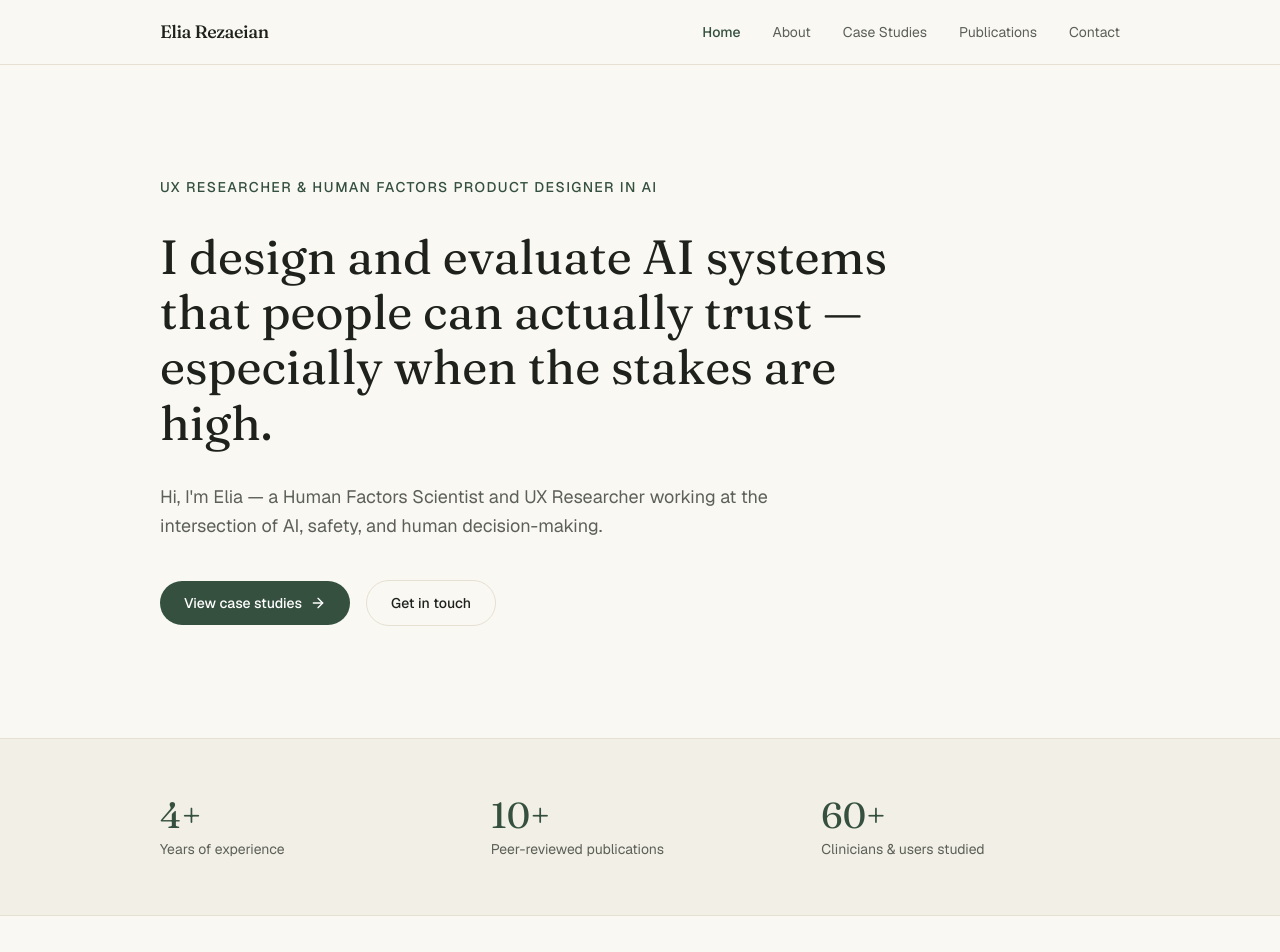
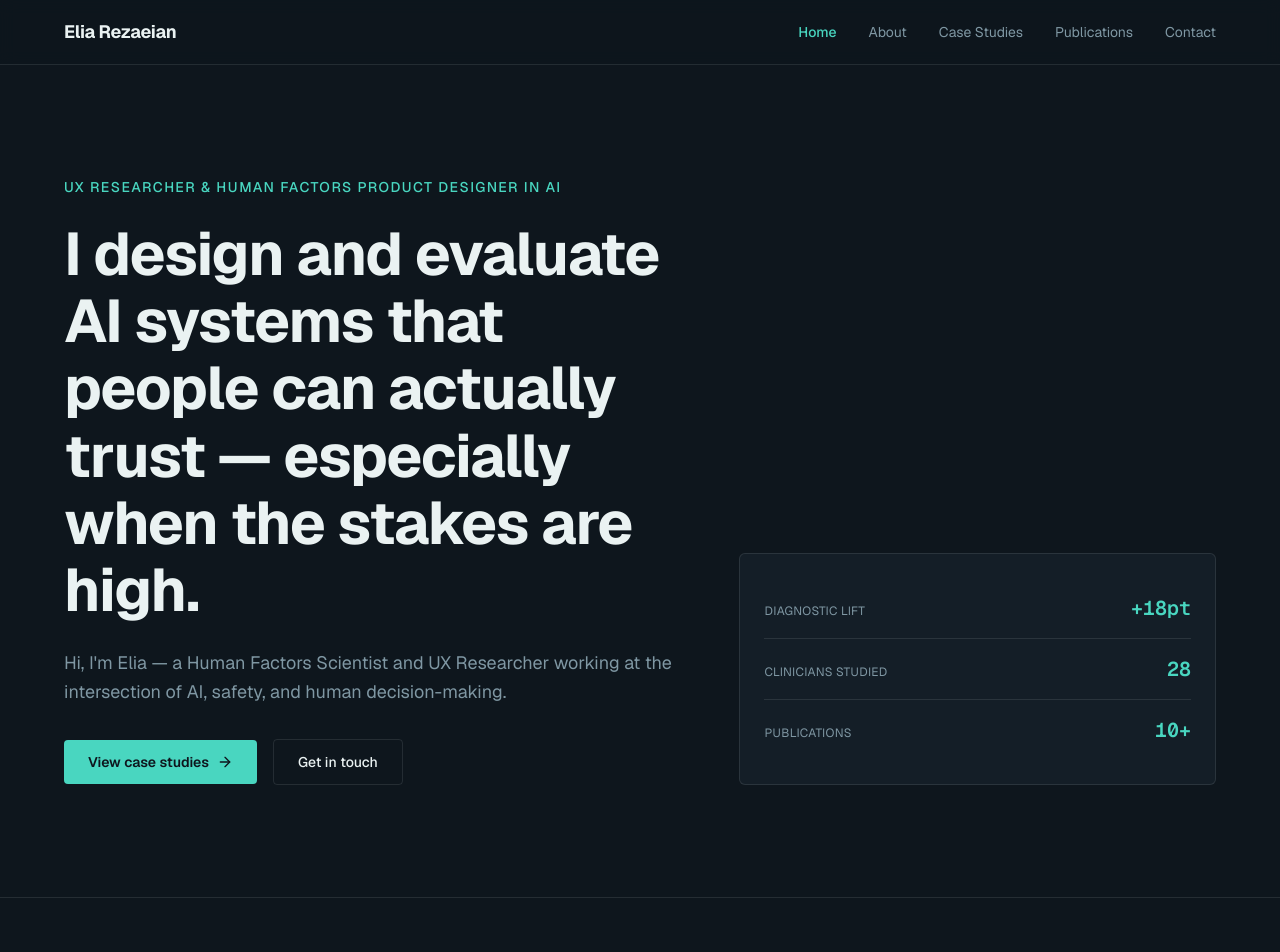
Before and after one commit to Elia-rz/Elia-Portfolio, a Next.js app: page / in a window 1280 px wide. Shown: the top 952 px of the page. Built offline with nearby package versions, Linux system fonts and the light colour scheme.

Commit message:
Redesign in dark, motion-forward direction
Dark ink/teal theme, wider full-page layout, and scroll-triggered
reveal + scale animations with animated stat counters throughout.

```diff
--- a/src/app/globals.css
+++ b/src/app/globals.css
@@ -1,18 +1,18 @@
 @import "tailwindcss";
 
 :root {
-  --background: #faf8f3;
-  --surface: #ffffff;
-  --surface-muted: #f2efe6;
-  --foreground: #1e211c;
-  --muted: #5c6058;
-  --border: #e5e0d2;
-  --primary: #35503f;
-  --primary-strong: #23392c;
-  --primary-soft: #6f8c78;
-  --accent: #b1552f;
-  --accent-soft: #e7c9a9;
-  --ring: #35503f;
+  --background: #0e161d;
+  --surface: #141e27;
+  --surface-muted: #101820;
+  --foreground: #eaf2f2;
+  --muted: #7f97a3;
+  --border: rgba(234, 242, 242, 0.1);
+  --primary: #49d6c0;
+  --primary-strong: #6fe6d3;
+  --primary-soft: #2e6a5f;
+  --accent: #f2a93b;
+  --accent-soft: rgba(242, 169, 59, 0.14);
+  --ring: #49d6c0;
 }
 
 @theme inline {
@@ -28,25 +28,8 @@
   --color-accent: var(--accent);
   --color-accent-soft: var(--accent-soft);
   --font-sans: var(--font-geist-sans);
-  --font-serif: var(--font-fraunces);
+  --font-serif: var(--font-geist-sans);
   --font-mono: var(--font-geist-mono);
-}
-
-@media (prefers-color-scheme: dark) {
-  :root {
-    --background: #14170f;
-    --surface: #1b1e18;
-    --surface-muted: #20241c;
-    --foreground: #eee9dc;
-    --muted: #a3a493;
-    --border: #2c3025;
-    --primary: #8bab93;
-    --primary-strong: #a9c4ae;
-    --primary-soft: #5c7a67;
-    --accent: #d98c5f;
-    --accent-soft: #4a3626;
-    --ring: #8bab93;
-  }
 }
 
 * {
@@ -60,10 +43,27 @@ body {
 }
 
 .font-serif {
-  font-family: var(--font-serif), Georgia, serif;
+  font-family: var(--font-sans), Arial, Helvetica, sans-serif;
+  font-weight: 700;
+  letter-spacing: -0.02em;
+}
+
+.font-mono {
+  font-variant-numeric: tabular-nums;
 }
 
 ::selection {
   background: var(--primary);
-  color: var(--surface);
+  color: var(--background);
 }
+
+@media (prefers-reduced-motion: reduce) {
+  *,
+  *::before,
+  *::after {
+    animation-duration: 0.01ms !important;
+    animation-iteration-count: 1 !important;
+    transition-duration: 0.01ms !important;
+    scroll-behavior: auto !important;
+  }
+}
--- a/src/app/layout.tsx
+++ b/src/app/layout.tsx
@@ -1,5 +1,5 @@
 import type { Metadata } from "next";
-import { Geist, Geist_Mono, Fraunces } from "next/font/google";
+import { Geist, Geist_Mono } from "next/font/google";
 import "./globals.css";
 import Navbar from "@/components/Navbar";
 import Footer from "@/components/Footer";
@@ -14,13 +14,6 @@ const geistMono = Geist_Mono({
   subsets: ["latin"],
 });
 
-const fraunces = Fraunces({
-  variable: "--font-fraunces",
-  subsets: ["latin"],
-  weight: ["400", "500", "600"],
-  style: ["normal", "italic"],
-});
-
 export const metadata: Metadata = {
   title: "Elia Rezaeian — UX Researcher & Human Factors Scientist",
   description:
@@ -31,7 +24,7 @@ export default function RootLayout({ children }: LayoutProps<"/">) {
   return (
     <html
       lang="en"
-      className={`${geistSans.variable} ${geistMono.variable} ${fraunces.variable} h-full antialiased`}
+      className={`${geistSans.variable} ${geistMono.variable} h-full antialiased`}
     >
       <body className="min-h-full flex flex-col">
         <Navbar />
--- a/src/app/page.tsx
+++ b/src/app/page.tsx
@@ -2,61 +2,77 @@ import Link from "next/link";
 import { ArrowUpRight, ArrowRight } from "lucide-react";
 import Container from "@/components/Container";
 import CaseStudyCard from "@/components/CaseStudyCard";
+import Reveal from "@/components/motion/Reveal";
+import AnimatedStat from "@/components/motion/AnimatedStat";
 import { profile, caseStudies } from "@/lib/data";
+
+const readouts = [
+  { label: "DIAGNOSTIC LIFT", value: "+18pt" },
+  { label: "CLINICIANS STUDIED", value: "28" },
+  { label: "PUBLICATIONS", value: "10+" },
+];
 
 export default function Home() {
   return (
     <>
       {/* Hero */}
       <section className="border-b border-border">
-        <Container className="flex flex-col gap-8 py-20 sm:py-28">
+        <Container className="grid grid-cols-1 gap-14 py-20 sm:py-28 lg:grid-cols-[1.3fr_1fr] lg:items-end">
+          <Reveal>
             <p className="text-sm font-medium uppercase tracking-widest text-primary">
               {profile.title}
             </p>
-          <h1 className="max-w-3xl font-serif text-4xl leading-[1.15] text-foreground sm:text-5xl">
+            <h1 className="mt-6 max-w-3xl font-serif text-4xl leading-[1.12] text-foreground sm:text-6xl">
               {profile.tagline}
             </h1>
-          <p className="max-w-2xl text-lg leading-relaxed text-muted">
-            Hi, I&apos;m {profile.name.split(" ")[0]} — a Human Factors Scientist
-            and UX Researcher working at the intersection of AI, safety, and
-            human decision-making.
+            <p className="mt-6 max-w-2xl text-lg leading-relaxed text-muted">
+              Hi, I&apos;m {profile.name.split(" ")[0]} — a Human Factors
+              Scientist and UX Researcher working at the intersection of AI,
+              safety, and human decision-making.
             </p>
-          <div className="flex flex-wrap items-center gap-4 pt-2">
+            <div className="mt-8 flex flex-wrap items-center gap-4">
               <Link
                 href="/work"
-              className="inline-flex items-center gap-2 rounded-full bg-primary px-6 py-3 text-sm font-medium text-white transition-colors hover:bg-primary-strong"
+                className="inline-flex items-center gap-2 rounded-sm bg-primary px-6 py-3 text-sm font-semibold text-background transition-colors hover:bg-primary-strong"
               >
                 View case studies
                 <ArrowRight size={16} />
               </Link>
               <Link
                 href="/contact"
-              className="inline-flex items-center gap-2 rounded-full border border-border px-6 py-3 text-sm font-medium text-foreground transition-colors hover:bg-surface-muted"
+                className="inline-flex items-center gap-2 rounded-sm border border-border px-6 py-3 text-sm font-medium text-foreground transition-colors hover:bg-surface"
               >
                 Get in touch
               </Link>
             </div>
-        </Container>
-      </section>
+          </Reveal>
 
-      {/* Stats */}
-      <section className="border-b border-border bg-surface-muted">
-        <Container className="grid grid-cols-1 gap-8 py-14 sm:grid-cols-3">
-          {profile.stats.map((stat) => (
-            <div key={stat.label} className="flex flex-col gap-1">
-              <span className="font-serif text-4xl text-primary">
-                {stat.value}
+          <Reveal delay={0.12}>
+            <div className="rounded-md border border-border bg-surface p-6">
+              {readouts.map((stat, i) => (
+                <div
+                  key={stat.label}
+                  className={`flex items-baseline justify-between py-4 ${
+                    i !== readouts.length - 1 ? "border-b border-border" : ""
+                  }`}
+                >
+                  <span className="text-xs tracking-wide text-muted">
+                    {stat.label}
                   </span>
-              <span className="text-sm text-muted">{stat.label}</span>
+                  <span className="font-mono text-xl font-semibold text-primary">
+                    <AnimatedStat value={stat.value} />
+                  </span>
                 </div>
               ))}
+            </div>
+          </Reveal>
         </Container>
       </section>
 
       {/* Featured work */}
-      <section className="py-20 sm:py-24">
+      <section className="py-20 sm:py-28">
         <Container className="flex flex-col gap-10">
-          <div className="flex flex-col gap-4 sm:flex-row sm:items-end sm:justify-between">
+          <Reveal className="flex flex-col gap-4 sm:flex-row sm:items-end sm:justify-between">
             <div>
               <p className="text-sm font-medium uppercase tracking-widest text-primary">
                 Featured work
@@ -72,11 +88,13 @@ export default function Home() {
               All case studies
               <ArrowUpRight size={16} />
             </Link>
-          </div>
+          </Reveal>
 
           <div className="grid grid-cols-1 gap-6 md:grid-cols-2">
-            {caseStudies.map((study) => (
-              <CaseStudyCard key={study.slug} study={study} />
+            {caseStudies.map((study, i) => (
+              <Reveal key={study.slug} delay={i * 0.1}>
+                <CaseStudyCard study={study} />
+              </Reveal>
             ))}
           </div>
         </Container>
@@ -84,7 +102,8 @@ export default function Home() {
 
       {/* About teaser */}
       <section className="border-t border-border bg-surface-muted">
-        <Container className="flex flex-col gap-8 py-20 sm:flex-row sm:items-center sm:justify-between">
+        <Container className="py-20">
+          <Reveal className="flex flex-col gap-8 sm:flex-row sm:items-center sm:justify-between">
             <div className="max-w-xl">
               <p className="text-sm font-medium uppercase tracking-widest text-primary">
                 About me
@@ -95,11 +114,12 @@ export default function Home() {
             </div>
             <Link
               href="/about"
-            className="inline-flex shrink-0 items-center gap-2 rounded-full border border-border px-6 py-3 text-sm font-medium text-foreground transition-colors hover:bg-surface"
+              className="inline-flex shrink-0 items-center gap-2 rounded-sm border border-border px-6 py-3 text-sm font-medium text-foreground transition-colors hover:bg-surface"
             >
               More about me
               <ArrowRight size={16} />
             </Link>
+          </Reveal>
         </Container>
       </section>
     </>
--- a/src/components/CaseStudyCard.tsx
+++ b/src/components/CaseStudyCard.tsx
@@ -7,7 +7,7 @@ export default function CaseStudyCard({ study }: { study: CaseStudy }) {
   return (
     <Link
       href={`/work/${study.slug}`}
-      className="group flex flex-col justify-between gap-6 rounded-2xl border border-border bg-surface p-8 transition-all hover:-translate-y-0.5 hover:shadow-lg hover:shadow-black/5"
+      className="group flex flex-col justify-between gap-6 rounded-2xl border border-border bg-surface p-8 transition-all hover:-translate-y-1 hover:border-primary/40"
     >
       <div className="flex flex-col gap-4">
         <div className="flex items-center justify-between gap-4">
--- a/src/components/Container.tsx
+++ b/src/components/Container.tsx
@@ -8,7 +8,7 @@ export default function Container({
   className?: string;
 }) {
   return (
-    <div className={`mx-auto w-full max-w-5xl px-6 sm:px-8 ${className}`}>
+    <div className={`mx-auto w-full max-w-[1400px] px-6 sm:px-10 lg:px-16 ${className}`}>
       {children}
     </div>
   );
--- /dev/null
+++ b/src/components/motion/AnimatedStat.tsx
@@ -0,0 +1,59 @@
+"use client";
+
+import { useEffect, useRef, useState } from "react";
+import { useInView } from "framer-motion";
+
+function parseValue(raw: string) {
+  const match = raw.match(/^([+-]?)(\d+(?:\.\d+)?)(.*)$/);
+  if (!match) return null;
+  const [, sign, number, suffix] = match;
+  return {
+    sign,
+    target: parseFloat(number),
+    decimals: number.includes(".") ? number.split(".")[1].length : 0,
+    suffix,
+  };
+}
+
+export default function AnimatedStat({
+  value,
+  duration = 1200,
+}: {
+  value: string;
+  duration?: number;
+}) {
+  const ref = useRef<HTMLSpanElement>(null);
+  const inView = useInView(ref, { once: true, margin: "-60px" });
+  const [display, setDisplay] = useState(() => {
+    const parsed = parseValue(value);
+    return parsed ? `${parsed.sign}${parsed.decimals ? "0.00" : "0"}${parsed.suffix}` : value;
+  });
+
+  useEffect(() => {
+    if (!inView) return;
+    const parsed = parseValue(value);
+    if (!parsed) {
+      setDisplay(value);
+      return;
+    }
+
+    const start = performance.now();
+    let frame: number;
+
+    const tick = (now: number) => {
+      const progress = Math.min((now - start) / duration, 1);
+      const eased = 1 - Math.pow(1 - progress, 3);
+      const current = parsed.target * eased;
+      const formatted = parsed.decimals
+        ? current.toFixed(parsed.decimals)
+        : Math.round(current).toString();
+      setDisplay(`${parsed.sign}${formatted}${parsed.suffix}`);
+      if (progress < 1) frame = requestAnimationFrame(tick);
+    };
+
+    frame = requestAnimationFrame(tick);
+    return () => cancelAnimationFrame(frame);
+  }, [inView, value, duration]);
+
+  return <span ref={ref}>{display}</span>;
+}
--- /dev/null
+++ b/src/components/motion/Reveal.tsx
@@ -0,0 +1,30 @@
+"use client";
+
+import { motion } from "framer-motion";
+import { ReactNode } from "react";
+
+export default function Reveal({
+  children,
+  delay = 0,
+  y = 28,
+  scale = 0.94,
+  className = "",
+}: {
+  children: ReactNode;
+  delay?: number;
+  y?: number;
+  scale?: number;
+  className?: string;
+}) {
+  return (
+    <motion.div
+      className={className}
+      initial={{ opacity: 0, y, scale }}
+      whileInView={{ opacity: 1, y: 0, scale: 1 }}
+      viewport={{ once: true, margin: "-80px" }}
+      transition={{ duration: 0.6, delay, ease: [0.16, 1, 0.3, 1] }}
+    >
+      {children}
+    </motion.div>
+  );
+}
```
Also changed, not shown: src/app/about/page.tsx (+6 -5 lines), src/app/contact/page.tsx (+10 -6 lines), src/app/publications/page.tsx (+5 -4 lines), src/app/work/[slug]/page.tsx (+42 -26 lines), src/app/work/page.tsx (+7 -4 lines). Lines whose indentation alone changed are shown as unchanged.
